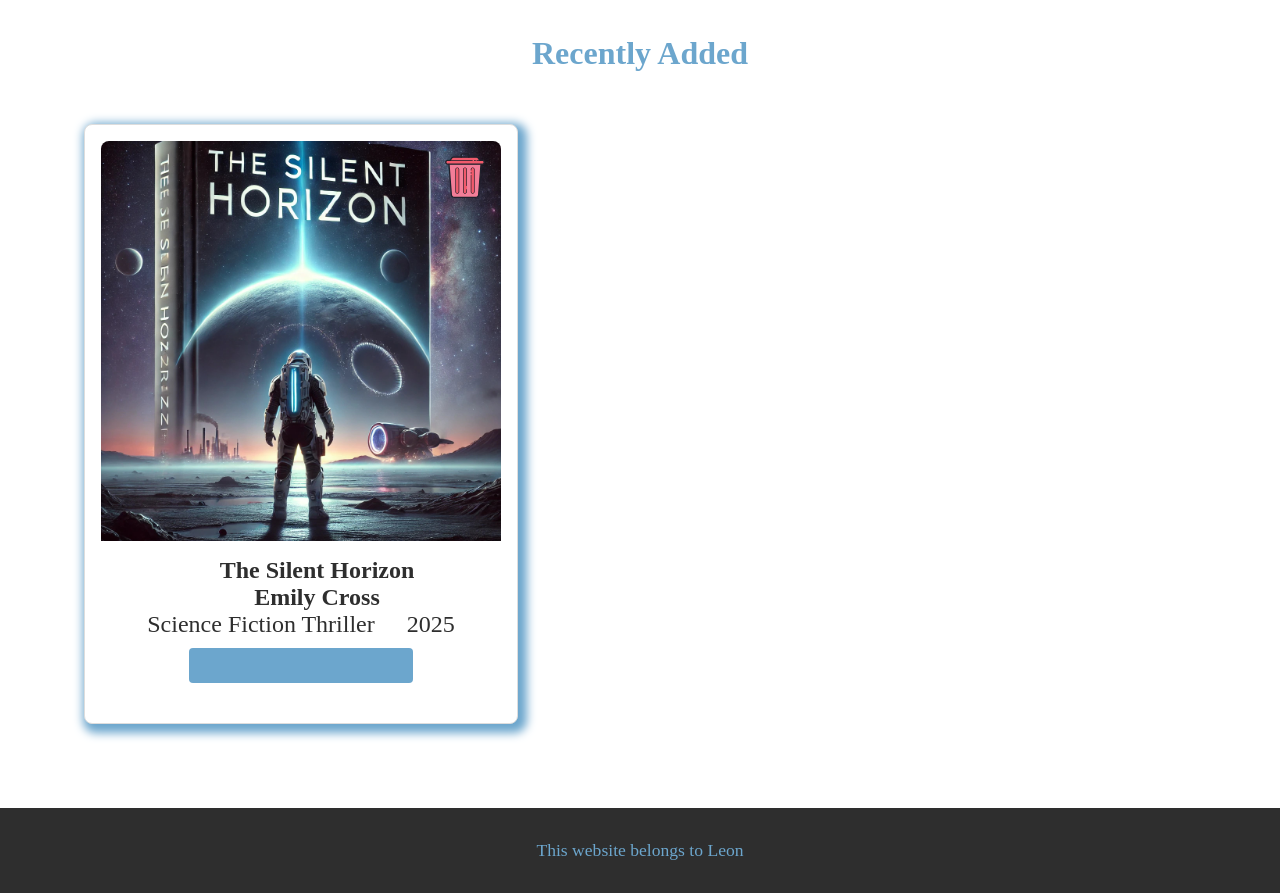
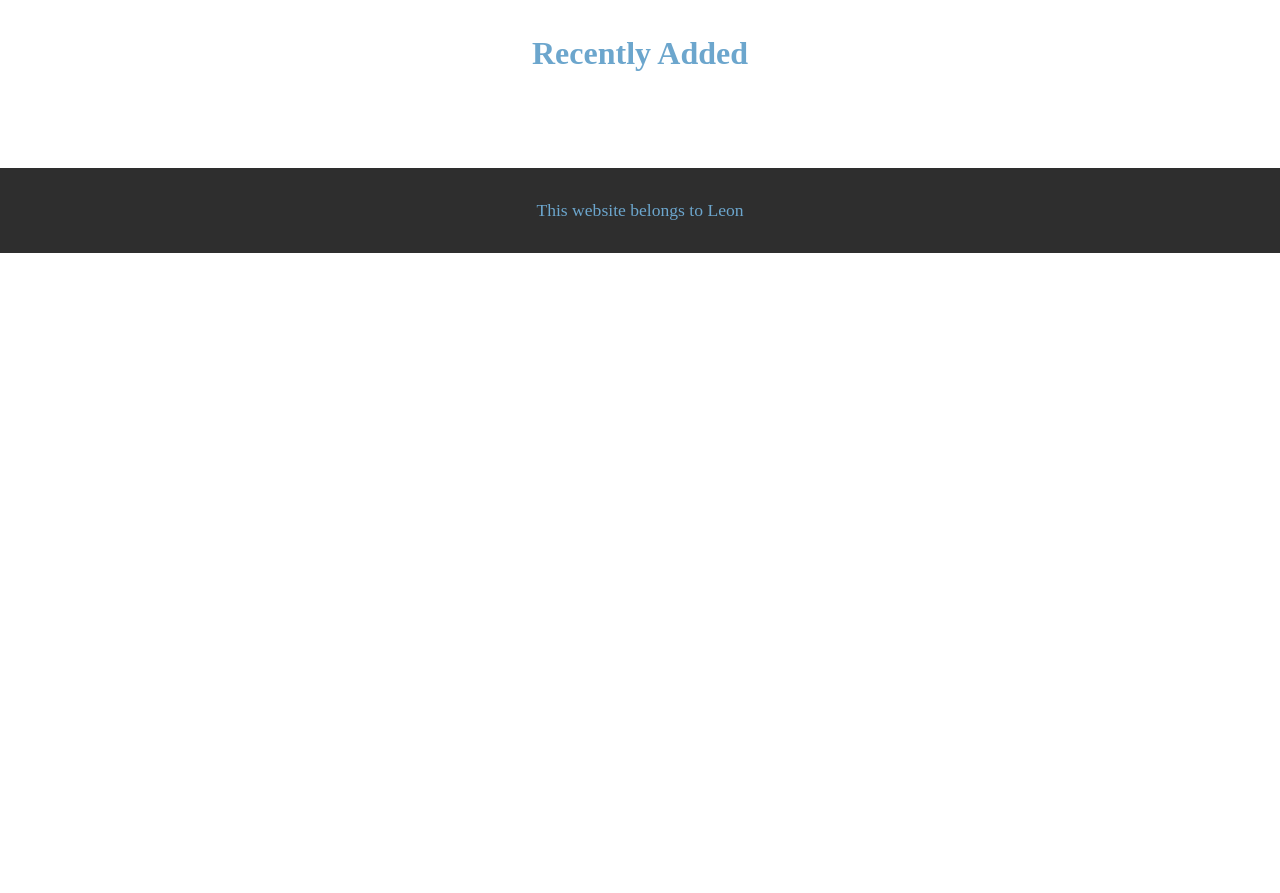
Before and after one commit to l3o9-reborn/Library_app, a plain HTML site: page index.html in a window 1280 px wide. Shown: the part 2299-3192 px from the top of the page. After the commit the page ends 2552 px from the top, so only its background shows below. Drawn offline with Linux system fonts and the light colour scheme.

Commit message:
forgot to save latest html changes

```diff
--- a/index.html
+++ b/index.html
@@ -98,14 +98,7 @@
     <section class="showcaseBestSeller">
         <h1>Recently    Added</h1>
         <div class="bestSeller" id="recentlyAdded">
-            <div class="book">
-                <img src="./images/b1.jpg" alt="">
-                <h2>The Silent Horizon</h2>
-                <h3>Emily Cross</h3>
-                <p>Science Fiction Thriller<span>2025</span></p>
-                <button class="toggle"></button>
-                <button class="delete"><img src="./icons/icons8-delete.svg" alt=""></button>
-            </div>
+
         </div>
     </section>
 
```
